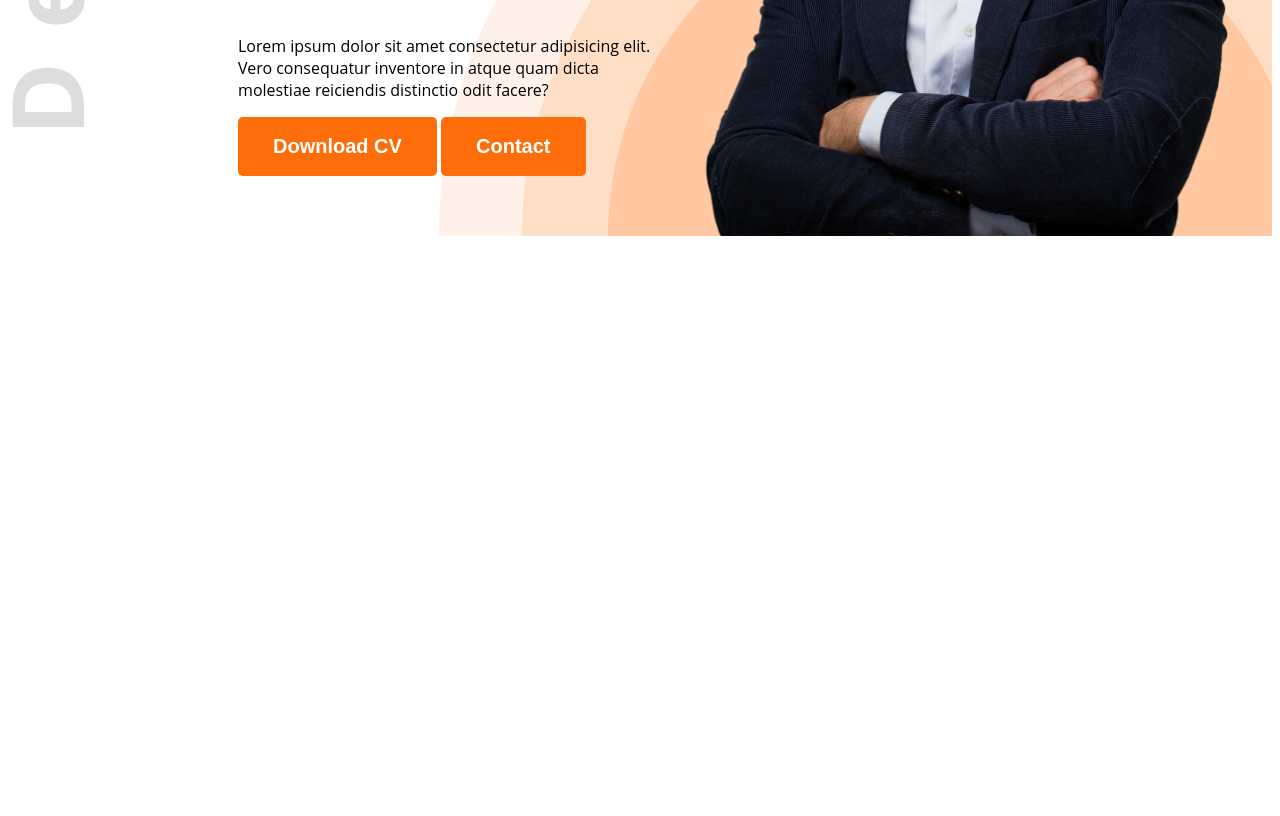
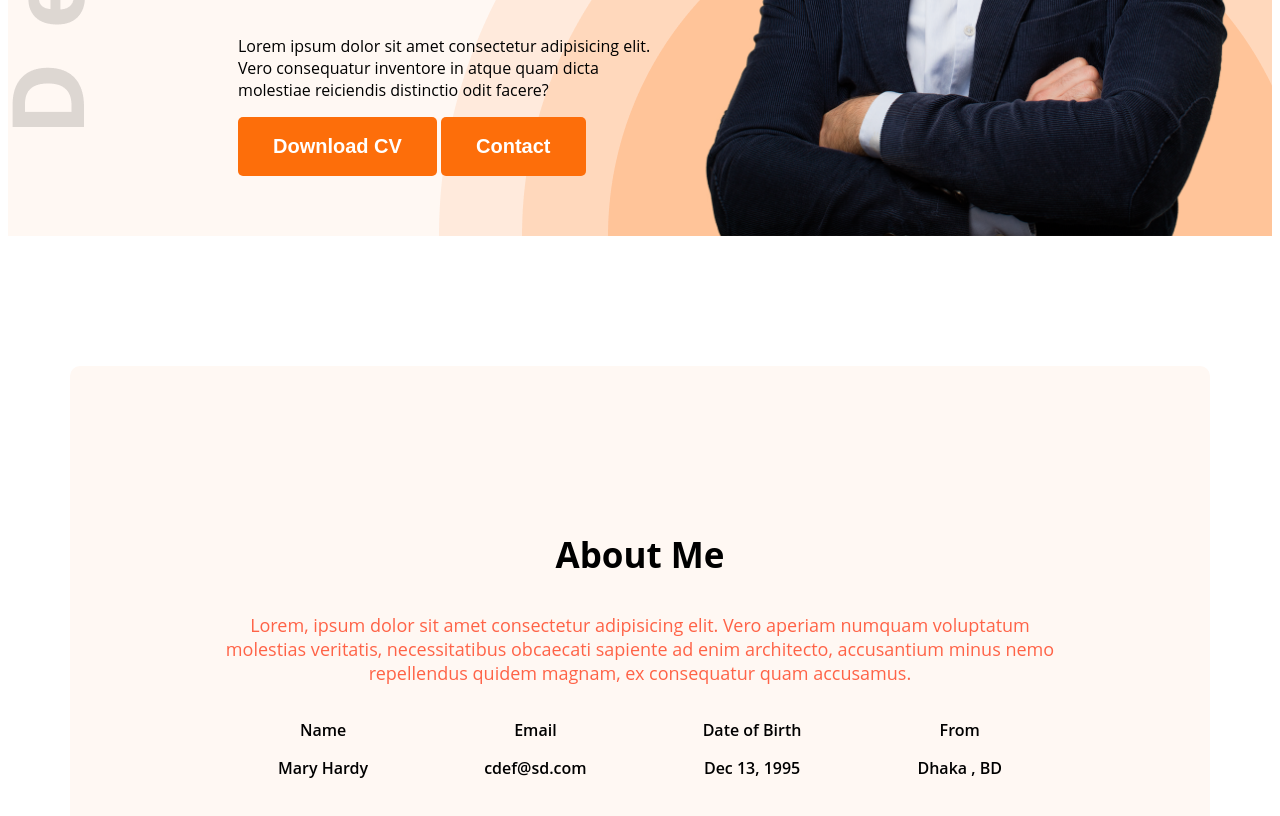
Before and after one commit to tanne09/Module-06, a plain HTML site: page Module-6/index.html in a window 1280 px wide. Shown: the part 686-1502 px from the top of the page. Before the commit the page ends 930 px from the top, so only its background shows below. Drawn offline with Linux system fonts and the light colour scheme.

Commit message:
about more

```diff
--- a/Module-6/index.html
+++ b/Module-6/index.html
@@ -7,7 +7,7 @@
     <link rel="stylesheet" href="style.css">
 </head>
 <body class="open-sans-normal">
-    <header class="header">
+    <header class="header secondary-bg">
         <nav>
             <h3 class="nav-title">Ma<span class="text-primary">r</span>y</h3>
             <ul>
@@ -30,7 +30,28 @@
         </div>
     </header>
     <main>
-
+        <section class="about secondary-bg">
+            <h3 class="section-title secondary-bg">About Me</h3>
+            <p class="section-description">Lorem, ipsum dolor sit amet consectetur adipisicing elit. Vero aperiam numquam voluptatum molestias veritatis, necessitatibus obcaecati sapiente ad enim architecto, accusantium minus nemo repellendus quidem magnam, ex consequatur quam accusamus.</p>
+            <div class="about-items">
+                <div class="about-item">
+                    <p class="item-title-description">Name</p>
+                    <p class="item-title-description">Mary Hardy</p>
+                </div>
+                <div class="about-item">
+                    <p class="item-title-description">Email</p>
+                    <p class="item-title-description">cdef@sd.com</p>
+                </div>
+                <div class="about-item">
+                    <p class="item-title-description">Date of Birth</p>
+                    <p class="item-title-description">Dec 13, 1995</p>
+                </div>
+                <div class="about-item">
+                    <p class="item-title-description">From</p>
+                    <p class="item-title-description">Dhaka , BD</p>
+                </div>
+            </div>
+        </section>
     </main>
     <footer>
 
--- a/Module-6/style.css
+++ b/Module-6/style.css
@@ -74,3 +74,35 @@ nav li a{
 .banner-picture{
     width: 580px;
 }
+.secondary-bg{
+    background-color: #fff8f3;
+}
+.section-title{
+    font-size: 35px;
+    font-weight: bold ;
+    color: black;
+}
+.section-description{
+    font-size: 18px;
+    color: tomato;
+}
+/* main style*/
+main{
+    max-width: 1140px;
+    margin: 0 auto;
+}
+/* about section*/
+.about{
+    border-radius: 10px;
+    padding: 130px 150px;
+    text-align: center;
+    margin-top: 130px;
+}
+.item-title-description{
+    font-weight: 600;
+
+}
+.about-items{
+    display: flex;
+    justify-content: space-around;
+}
```
